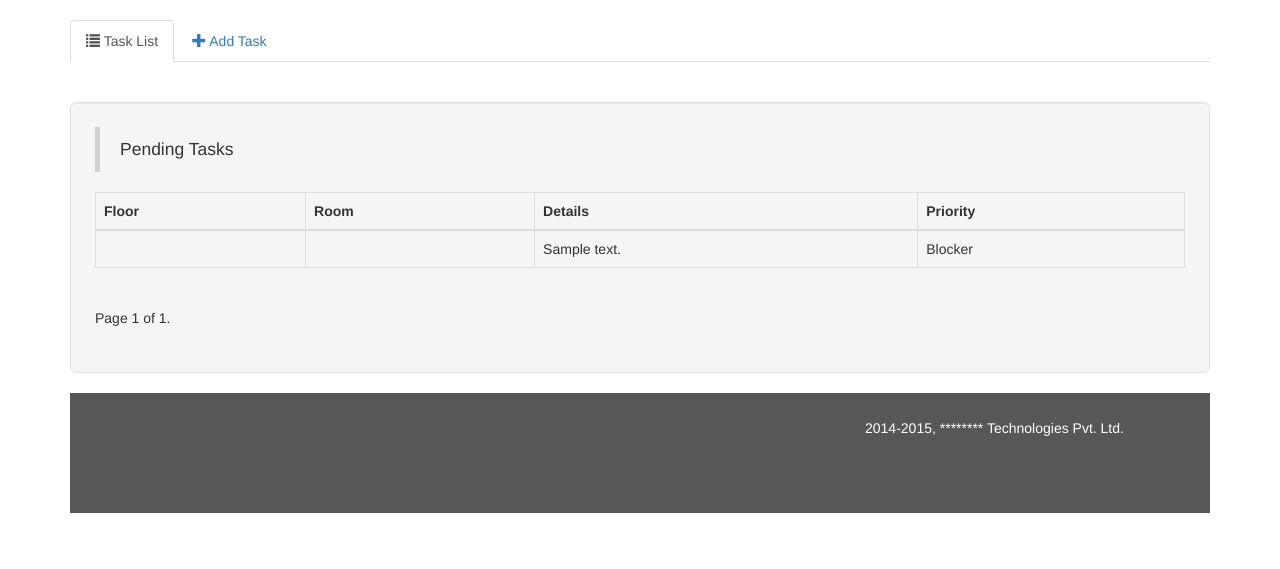
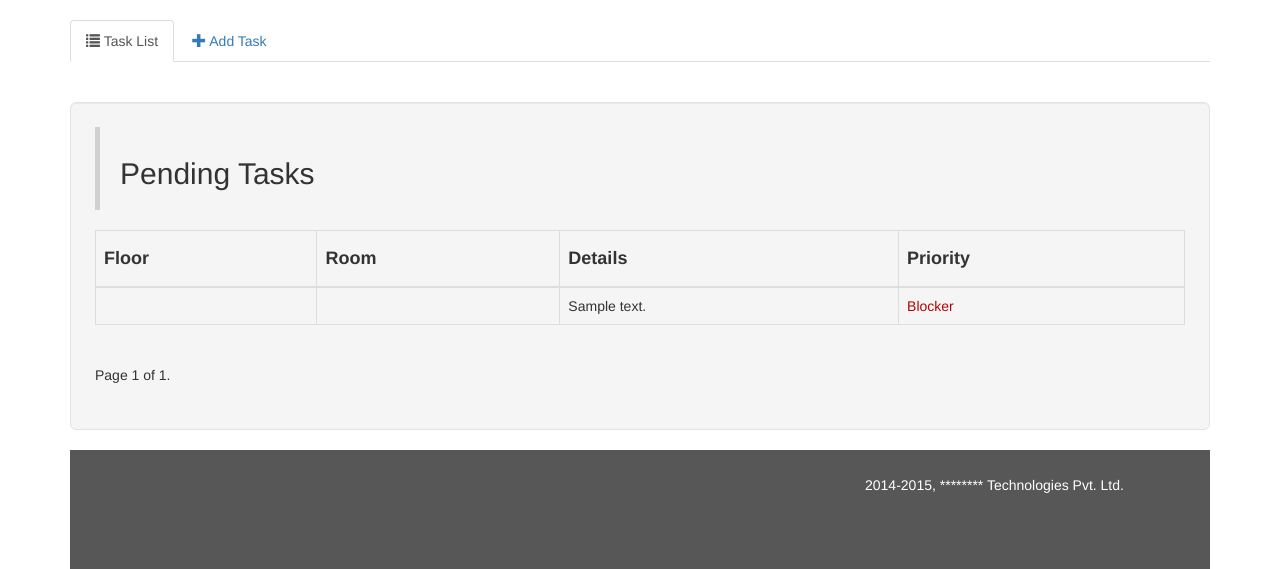
Before and after one commit to sachin11mk/fixit, a Django app: page / in a window 1280 px wide. Shown: the part 77-646 px from the top of the page. Run offline with Django 3.2, Linux system fonts and the light colour scheme; tables that the repository leaves empty hold one stand-in row (values such as "Sample post"); parts of the project's set-up code (start-up, migrations or seed data) failed here and were passed over; some libraries are stand-ins or nearby versions.

Commit message:
fixed task list item order

```diff
--- a/static/css/support.css
+++ b/static/css/support.css
@@ -50,3 +50,21 @@ a#brand {
     background-color: #f2dede;
     border-color: #ebccd1;
 }
+
+
+
+.bg-blocker {
+    color:   #B40404;
+}
+
+.bg-high {
+    color: #DF0101;
+}
+
+.bg-moderate {
+    color: #FE2E2E;
+}
+
+.bg-low {
+    color: #0080FF;
+}
--- a/taskq/templates/task_list.html
+++ b/taskq/templates/task_list.html
@@ -5,7 +5,7 @@
     <div class="well well-lg">
 
         <blockquote>
-            Pending Tasks
+            <h2>Pending Tasks</h2>
         </blockquote>
 
         <table class="table table-bordered">
@@ -13,10 +13,10 @@
                 {%comment%}
                 <th>#</th>
                 {%endcomment%}
-                <th>Floor</th>
-                <th>Room</th>
-                <th>Details</th>
-                <th>Priority</th>
+                <th><h4><b>Floor</b></h4></th>
+                <th><h4><b>Room</b></h4></th>
+                <th><h4><b>Details</b></h4></th>
+                <th><h4><b>Priority</b></h4></th>
                 {%if request.user.is_superuser or request.user.is_staff%}
                     <th></th>
                 {%endif%}
@@ -62,15 +62,25 @@
                         <td>{{task.desc}}</td>
                         <td>
                             {%if task.priority == 'B' %}
-                                Blocker
+                                <span class="bg-blocker">
+                                    Blocker
+                                </span>
                             {%elif task.priority == 'H' %}
-                                High
+                                <span class="bg-high">
+                                    High
+                                </span>
                             {%elif task.priority == 'M' %}
-                                Moderate
+                                <span class="bg-moderate">
+                                    Moderate
+                                </span>
                             {%elif task.priority == 'L' %}
-                                Low
+                                <span class="bg-low">
+                                    Low
+                                </span>
                             {%elif task.priority == 'T' %}
-                                Suggestion
+                                <span class="bg-low">
+                                    Suggestion
+                                </span>
                             {%endif%}
                         </td>
                         {%if request.user.is_superuser or request.user.is_staff%}
--- a/taskq/views.py
+++ b/taskq/views.py
@@ -7,6 +7,7 @@ from django.core.urlresolvers import reverse
 from django.core.context_processors import csrf
 from django.views.decorators.csrf import csrf_protect
 from django.core.paginator import Paginator, EmptyPage, PageNotAnInteger
+from itertools import chain
 
 # custom
 from models import TaskQ, save_task, update_task
@@ -190,6 +191,14 @@ def task_list(request):
     """
 
     tasks = tasks.order_by('priority')
+
+    t1 = tasks.filter(priority='B')
+    t2 = tasks.filter(priority='H')
+    t3 = tasks.filter(priority='M')
+    t4 = tasks.filter(priority='L')
+    t5 = tasks.filter(priority='T')
+    tasks = list(chain(t1, t2, t3, t4, t5))
+
     # Paginate pages with 200 records / page.
     paginator = Paginator(tasks, 10)
     page = request.GET.get('page', '1')
```
